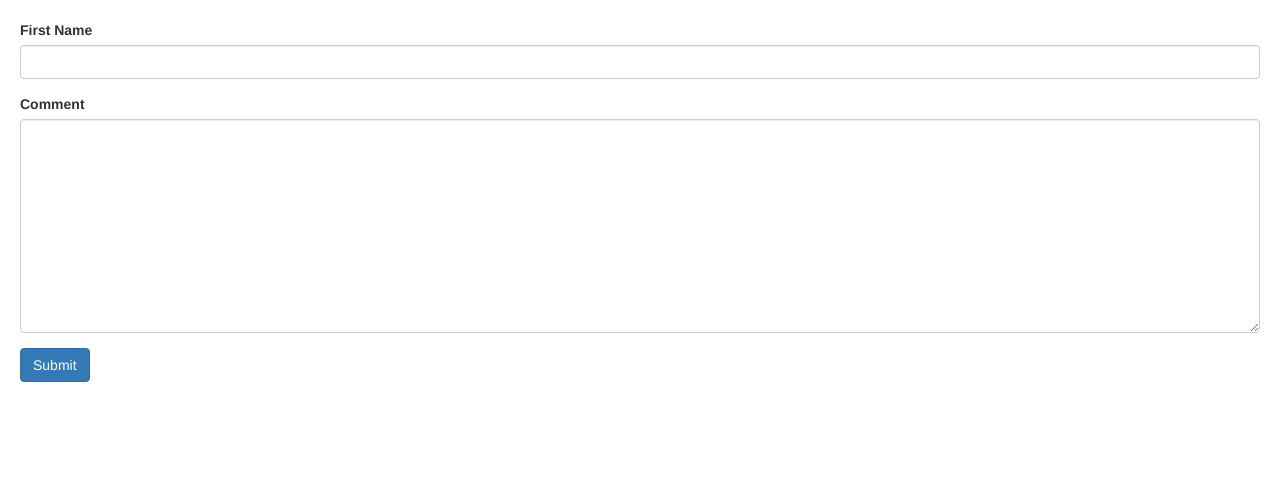
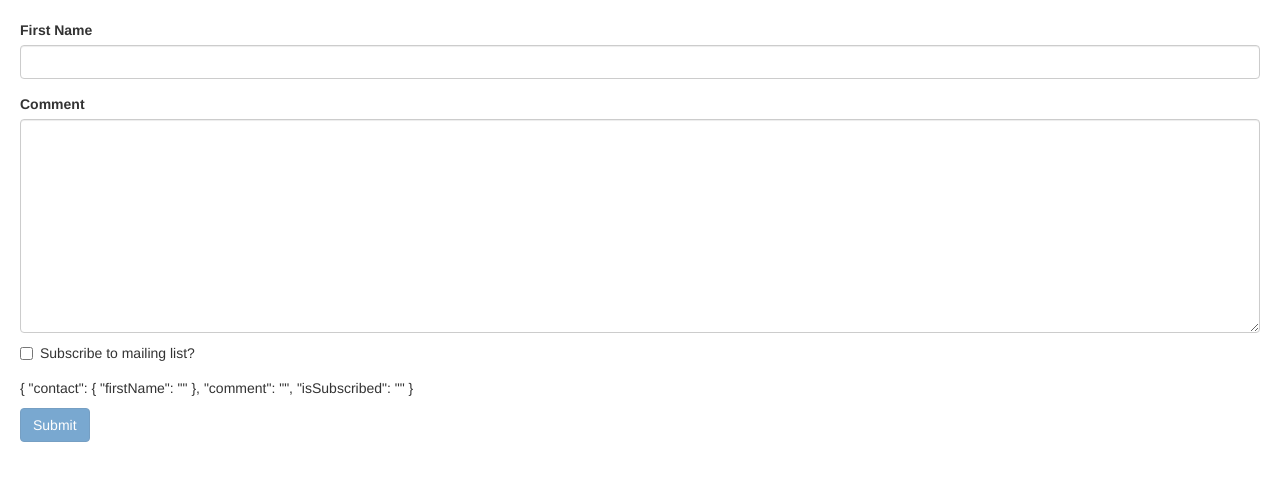
Before and after one commit to nadeemansaris524968/Hello-Angular, an Angular app: page / in a window 1280 px wide. Shown: the top 480 px of the page. Built offline with nearby package versions, Linux system fonts and the light colour scheme.

Commit message:
Using checkbox.

```diff
--- a/src/app/contact-form/contact-form.component.html
+++ b/src/app/contact-form/contact-form.component.html
@@ -2,23 +2,14 @@
   <div ngModelGroup="contact" #contact="ngModelGroup">
     <div class="form-group">
       <label for="firstName">First Name</label>
-          <input
-            required
-            minlength="3"
-            maxlength="10"
-            pattern="banana"
-            ngModel #firstName="ngModel" name="firstName"
-            type="text" id="firstName"
+      <input required minlength="3" maxlength="10" pattern="banana" ngModel #firstName="ngModel" name="firstName" type="text" id="firstName"
         class="form-control">
       <div class="alert alert-danger" *ngIf="firstName.touched && !firstName.valid">
-            <div
-              *ngIf="firstName.errors.required">
+        <div *ngIf="firstName.errors.required">
           First Name is required.</div>
-            <div
-              *ngIf="firstName.errors.minlength">
+        <div *ngIf="firstName.errors.minlength">
           First Name must be at least {{firstName.errors.minlength.requiredLength}} characters long.</div>
-            <div
-              *ngIf="firstName.errors.pattern">
+        <div *ngIf="firstName.errors.pattern">
           First Name does not match the pattern.</div>
       </div>
     </div>
@@ -26,6 +17,12 @@
   <div class="form-group">
     <label for="comment">Comment</label>
     <textarea ngModel name="comment" id="comment" cols="30" rows="10" class="form-control"></textarea>
+    <div class="checkbox">
+      <label for="isSubscribed">
+        <input type="checkbox" id="isSubscribed" ngModel name="isSubscribed"> Subscribe to mailing list?
+      </label>
     </div>
-  <button class="btn btn-primary">Submit</button>
+  </div>
+  <p>{{ form.value | json }}</p>
+  <button class="btn btn-primary" [disabled]="form.invalid">Submit</button>
 </form>
```
Lines whose indentation alone changed are shown as unchanged.
